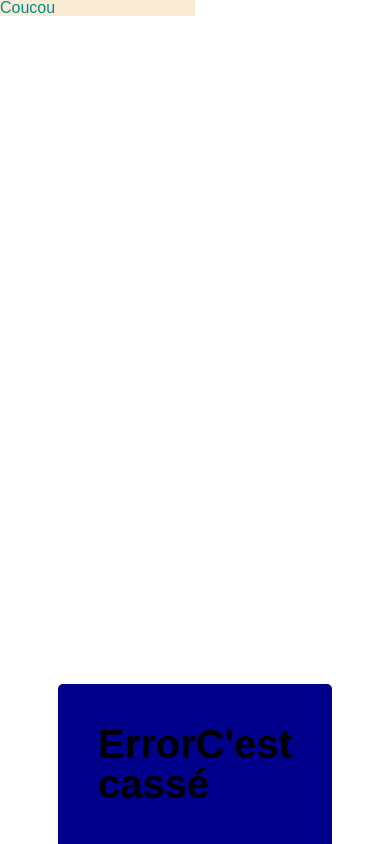
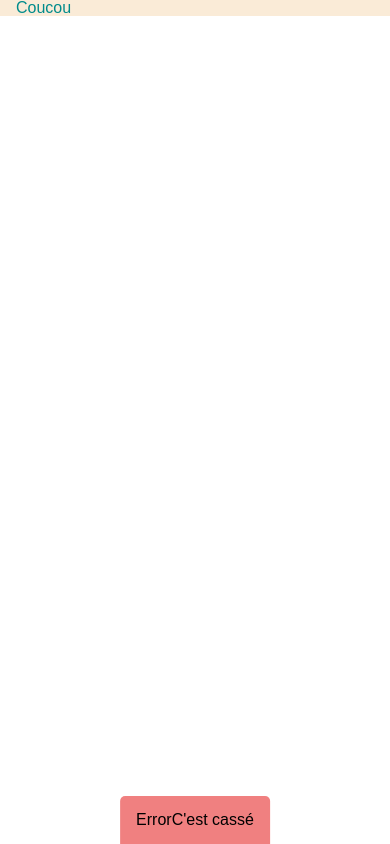
Before and after one commit to Julien-Goletto/cinevoraces-front, a React (Create React App) app: page / in a window 390 px wide. Built offline with nearby package versions, Linux system fonts and the light colour scheme.

Commit message:
<style> add breakpoints

```diff
--- a/src/components/Toast/Toast.module.scss
+++ b/src/components/Toast/Toast.module.scss
@@ -1,5 +1,6 @@
+@use '~styles/mixins' as mix;
+
 .toast {
-  composes: h1 from global;
   position: fixed;
   bottom: 0;
   left: 50%;
@@ -9,3 +10,7 @@
   border-top-left-radius: 5px;
   border-top-right-radius: 5px;
 }
+
+@include mix.breakpoint('tablet') {
+
+}
--- a/src/pages/Home/Home.module.scss
+++ b/src/pages/Home/Home.module.scss
@@ -1,5 +1,4 @@
 .box {
-  width: 50%;
   background-color: antiquewhite;
 }
 .box__title {
--- a/src/pages/Home/Home.tsx
+++ b/src/pages/Home/Home.tsx
@@ -3,7 +3,7 @@ import styles from './Home.module.scss';
 
 function Home() {
   return (
-    <div className={styles.box}>
+    <div className={`${styles.box} container`}>
       <h1 className={styles.box__title}>Coucou</h1>
     </div>
   );
--- a/src/styles/_global.scss
+++ b/src/styles/_global.scss
@@ -39,16 +39,10 @@
 
 
 .container {
-  padding-left: 12px;
-  padding-right: 12px;
+  padding-left: 1em;
+  padding-right: 1em;
   @each $name, $value in var.$breakpoints {
     @include mix.breakpoint($name) {
-      @each $pad, $value in var.$padding {
-        @if $name == $pad {
-          padding-left: $value;
-          padding-right: $value;
-        }
-      }
       margin-left: auto;
       margin-right: auto;
       max-width: $value;
--- a/src/styles/_var.scss
+++ b/src/styles/_var.scss
@@ -7,19 +7,8 @@ $primary: #FC9A3F;
 $secondary: #FC783F;
 
 $breakpoints: (
-  'small':  400px,
-  'xsmall':  500px,
-  'medium': 640px,
-  'large': 868px,
-  'xlarge': 1024px,
-  'xxlarge':  1440px
+  'mobile': 100%,
+  'tablet': 768px,
+  'laptop': 1024px,
+  'desktop': 1440px,
 ) !default;
-
-$padding : (
-  'small': 10px,
-  'xsmall':  15px,
-  'medium': 15px,
-  'large': 30px,
-  'xlarge': 30px,
-  'xxlarge' : 30px
-);
```
